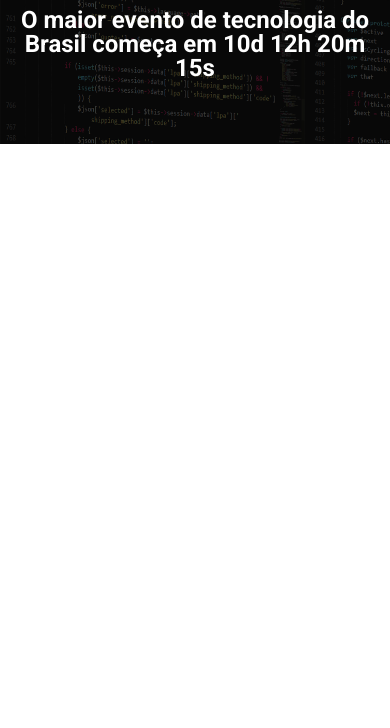
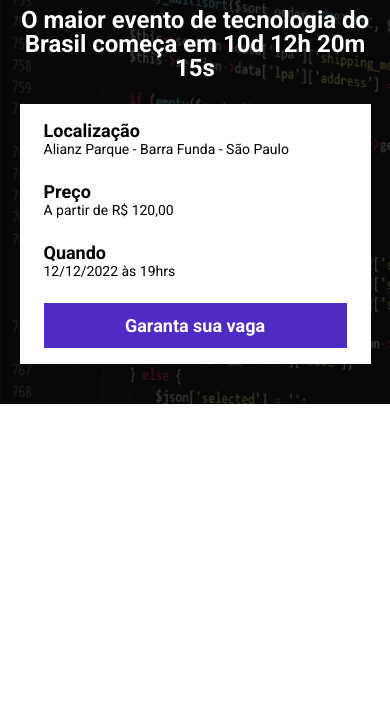
Before and after one commit to douglasciton/EBAC_TALKS, a website built with Parcel: page src/index.html in a window 390 px wide. Shown: the part 116-844 px from the top of the page. Built offline with nearby package versions, Linux system fonts and the light colour scheme.

Commit message:
criando o infos_bar

```diff
--- a/package.json
+++ b/package.json
@@ -4,7 +4,7 @@
   "description": "",
   "main": "index.js",
   "scripts": {
-    "dev": "parcel src/index.html src/styles/main.scss src/scripts/main.js",
+    "dev": "parcel src/index.html src/styles/main.scss src/scripts/main.js --no-cache",
     "test": "echo \"Error: no test specified\" && exit 1"
   },
   "keywords": [],
--- a/src/index.html
+++ b/src/index.html
@@ -12,6 +12,7 @@
         rel="stylesheet">
     <link rel="stylesheet" href="styles/main.scss">
 </head>
+
 <body>
     <header class="hero">
         <div class="container">
@@ -19,6 +20,25 @@
             <p class="hero__text">
                 O maior evento de tecnologia do Brasil começa em 10d 12h 20m 15s
             </p>
+            <div class="infos-bar">
+                <ul class="infos-bar__infos">
+                    <li class="infos-bar__infos__item">
+                        <b>Localização</b>
+                        Alianz Parque - Barra Funda - São Paulo
+                    </li>
+                    <li class="infos-bar__infos__item">
+                        <b>Preço</b>
+                        A partir de R$ 120,00
+                    </li>
+                    <li class="infos-bar__infos__item">
+                        <b>Quando</b>
+                        12/12/2022 às 19hrs
+                </ul>
+                <a href="#" class="button button--primary">
+                    Garanta sua vaga
+                </a>
+                </li>
+            </div>
         </div>
     </header>
 
--- a/src/styles/_hero.scss
+++ b/src/styles/_hero.scss
@@ -1,4 +1,3 @@
-@use 'variaveis';
 
 .hero {
     padding-top: 64px;
@@ -28,7 +27,7 @@
         margin-bottom: 64px;
         font-size: 40px;
         line-height: 56px;
-        color: variaveis.$cor-text;
+        color: #fff;
         font-weight: 800;
         text-align: center;
     }
--- /dev/null
+++ b/src/styles/components/_buttons.scss
@@ -0,0 +1,29 @@
+.button {
+    padding: 12px;
+    font-size: 18px;
+    font-weight: bold;
+    text-decoration: none;
+    text-align: center;
+    white-space: nowrap;
+
+    &--primary {
+        color: #fff;
+        background-color: #4F2AC3;
+    }
+
+    &:hover {
+        background-color: #2f52eb;
+    }
+
+    @media (max-width: 640px) {
+        display: flex;
+        justify-content: center;
+        align-items: center;
+        width: 100%;
+    }
+
+    @media (max-width: 1024px) {
+        display: flex;
+        align-items: center;
+    }
+}
--- /dev/null
+++ b/src/styles/components/_infos_bar.scss
@@ -0,0 +1,42 @@
+
+.infos-bar {
+    padding: 16px 24px;
+    background-color: #fff;
+    display: flex;
+    justify-content: space-between;
+
+
+    &__infos {
+        display: flex;
+        gap: 40px;
+
+        &__item {
+            font-size: 14px;
+            color: #000;
+
+            b {
+                color: #000;
+                font-size: 18px;
+                display: block;
+            }
+        }
+    }
+
+    @media (max-width: 640px) {
+        display: block;
+
+        &__infos {
+            display: block;
+
+            &__item {
+                margin-bottom: 24px;
+            }
+        }
+    }
+
+    @media (max-width: 1024px) {
+        &__infos {
+            gap: 16px;
+        }
+    }
+}
--- a/src/styles/main.scss
+++ b/src/styles/main.scss
@@ -1,11 +1,14 @@
 @use 'hero';
-@use 'variaveis';
+@use 'components/infos_bar';
+@use 'components/buttons';
 
 * {
     margin: 0;
     padding: 0;
     box-sizing: border-box;
     font-family: Roboto, sans-serif;
+    color: #fff;
+    list-style: none;
 }
 
 .container {
--- a/src/styles/variaveis.scss
+++ /dev/null
@@ -1 +0,0 @@
-$cor-text: #fff;
```
